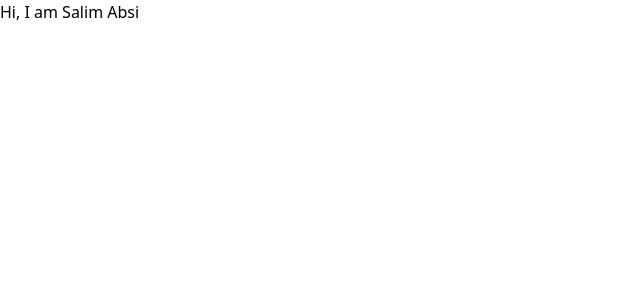
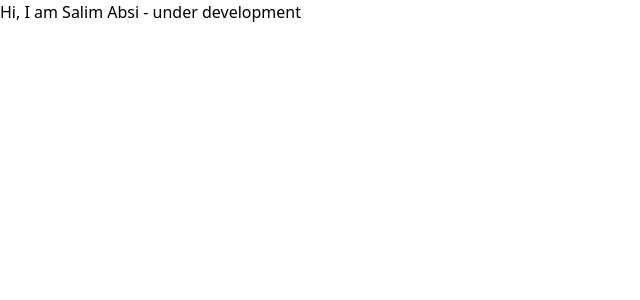
Before and after one commit to salimabsi/salimabsi.me, a Next.js app: page / in a window 1280 px wide. Shown: the top 300 px of the page, without its empty margins (0-640 px from the left). Built offline with nearby package versions, Linux system fonts and the light colour scheme.

Commit message:
Update page.tsx

```diff
--- a/app/page.tsx
+++ b/app/page.tsx
@@ -1,3 +1,3 @@
 export default function Home() {
-  return <div>Hi, I am Salim Absi</div>
+  return <div>Hi, I am Salim Absi - under development</div>
 }
```
